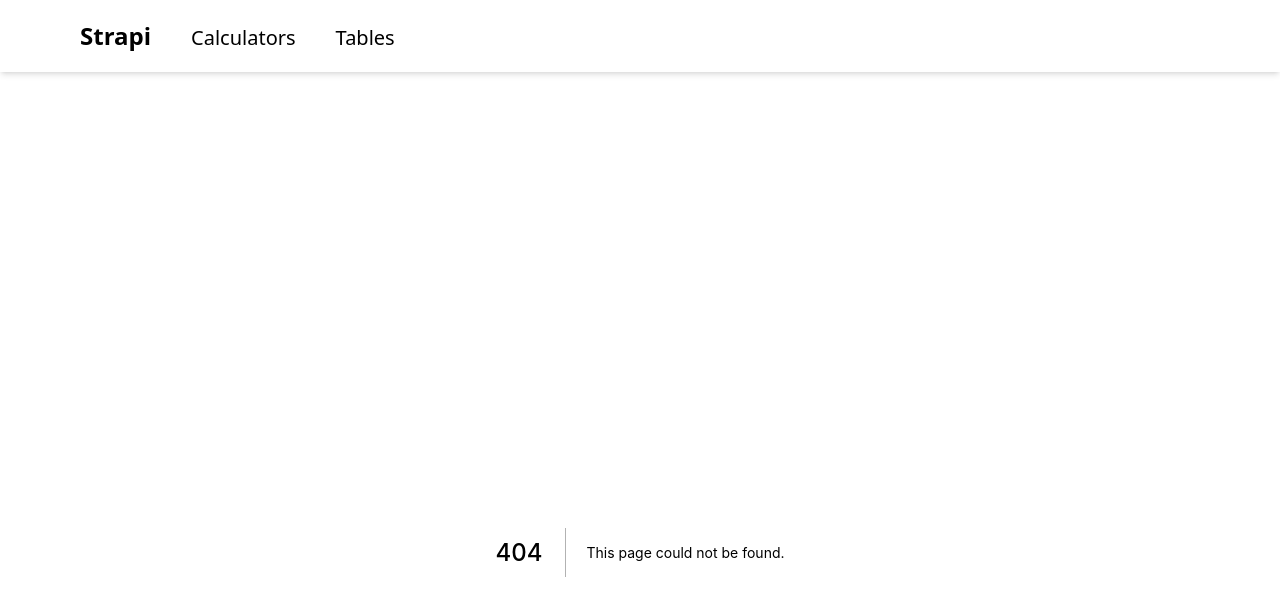
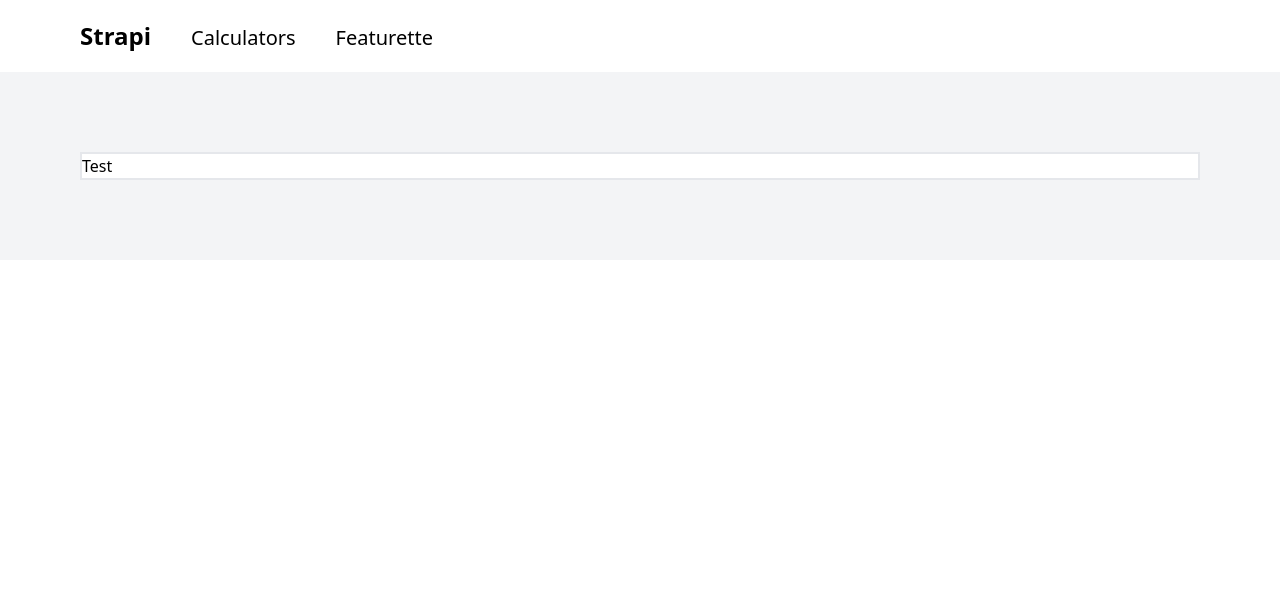
Before and after one commit to ksmith4134/nextjs-frontend, a Next.js app: page /featurette in a window 1280 px wide. Before the commit this address had no page. Shown: the top 600 px of the page. Built offline with nearby package versions, Linux system fonts and the light colour scheme.

Commit message:
Installed Framer Motion module

```diff
--- a/components/Card.js
+++ b/components/Card.js
@@ -1,5 +1,6 @@
 import Link from 'next/link'
 import PostImage from './PostImage';
+import Image from 'next/image'
 
 export default function Card(props) {
 
@@ -24,7 +25,14 @@ export default function Card(props) {
           <Link href={`/posts/${post.id}`}><a className='text-blue-500 hover:cursor-pointer hover:underline hover:underline-offset-4 font-semibold'>Learn More &gt;</a></Link>
         </div>
         <div>
-          <PostImage imgURL={post.attributes.profile.data.attributes.url} classes={"rounded-2xl"} />
+          {/* <PostImage imgURL={post.attributes.profile.data.attributes.url} classes={"rounded-2xl"} /> */}
+          <Image
+            src={post.attributes.profile.data.attributes.url}
+            alt="This is alt text"
+            width={1000}
+            height={500}
+            className="rounded-2xl"
+          />
         </div>
       </div>
     </div>
--- a/components/Nav.js
+++ b/components/Nav.js
@@ -15,8 +15,8 @@ export default function Nav() {
           </Link>
         </li>
         <li className="flex">
-          <Link href="/tables">
-            <a className="text-xl text-black-600 hover:text-blue-500">Tables</a>
+          <Link href="/featurette">
+            <a className="text-xl text-black-600 hover:text-blue-500">Featurette</a>
           </Link>
         </li>
       </ul>
--- a/components/PostPreview.js
+++ b/components/PostPreview.js
@@ -1,18 +1,35 @@
 import PostImage from "./PostImage"
 import Link from 'next/link'
+import Image from 'next/image'
+import {motion, AnimatePresence} from 'framer-motion'
 
 export default function PostPreview({ post }) {
-
   return (
     <Link href={`/posts/${post.id}`}>
+      <motion.div
+        /* key={} */
+        initial={{opacity: 0}} // hidden
+        animate={{opacity: 1}} // visible
+        transition={{duration:.30}}
+        whileHover={{scale: 1.1}}
+        exit={{opacity: 0}}
+      >
         <div className="card mb-5 hover:shadow-2xl hover:cursor-pointer">
-        <PostImage imgURL={post.attributes.profile.data.attributes.url} classes={"rounded-t-2xl"} />
+          {/* <PostImage imgURL={post.attributes.profile.data.attributes.url} classes={"rounded-t-2xl"} /> */}
+          <Image
+            src={post.attributes.profile.data.attributes.url}
+            alt="This is alt text"
+            width={1000}
+            height={500}
+            className="rounded-t-2xl"
+          />
           <div className="p-5">
             <p className="font-bold">{post.attributes.title}</p>
             <small>{post.attributes.author}: {post.attributes.createdAt}</small>
             <p className="mt-4 text-sm pb-2">{post.attributes.description}</p>
           </div>
         </div>
+      </motion.div>
     </Link>
   )
 }
--- a/package.json
+++ b/package.json
@@ -13,6 +13,7 @@
     "@fortawesome/free-regular-svg-icons": "^6.1.0",
     "@fortawesome/free-solid-svg-icons": "^6.1.0",
     "@fortawesome/react-fontawesome": "^0.1.17",
+    "framer-motion": "^6.2.8",
     "next": "12.1.0",
     "react": "17.0.2",
     "react-dom": "17.0.2",
--- a/pages/_app.js
+++ b/pages/_app.js
@@ -3,9 +3,9 @@ import Nav from '../components/Nav'
 
 function MyApp({ Component, pageProps }) {
   return (
-    <div className=''>
+    <div>
       <Nav />
-      <div className="px-10 mt-20">
+      <div>
         <Component {...pageProps} />
       </div>
     </div>
--- a/pages/calculators.js
+++ b/pages/calculators.js
@@ -1,6 +1,5 @@
 import CalcRangeSlider from "../components/CalcRangeSlider";
 import { useState, useEffect } from 'react'
-import { ReactElement } from 'react'
 import { faCircleQuestion } from '@fortawesome/free-solid-svg-icons'
 import { FontAwesomeIcon } from '@fortawesome/react-fontawesome'
 import ReactTooltip from 'react-tooltip'
@@ -27,7 +26,7 @@ export default function Calculators() {
   }
 
   return (
-    <div className="px-10">
+    <div className="px-20 mt-20">
       <div className="card px-4 py-4 bg-gray-50">
         <div className="flex items-center justify-between gap-2">
           <h2 className="text-3xl font-bold">Breakeven: <span className="font-semibold">{isNaN(fcValue/(uspValue-vcValue)) ? ("") : (isFinite(fcValue/(uspValue-vcValue)) ? (fcValue/(uspValue-vcValue)).toFixed(2) : "" )}</span></h2>
--- /dev/null
+++ b/pages/featurette.js
@@ -0,0 +1,15 @@
+import Image from 'next/image'
+
+export default function Featurette() {
+  return (
+    <div className="bg-gray-100">
+      <div className="p-20">
+        <div className='bg-white border-2'>
+          <div>
+            Test
+          </div>
+        </div>
+      </div>
+    </div>
+  )
+}
--- a/pages/index.js
+++ b/pages/index.js
@@ -5,7 +5,7 @@ import { getPosts, getCategories } from '../lib/api'
 export default function Home({ posts, categories}) {
   return (
     <div>
-      <div className="flex place-content-center mt-6">
+      <div className="flex place-content-center mt-20">
         <AllPosts posts={posts} />
       </div>
       <div className="flex place-content-center mt-24 mb-24">
@@ -15,6 +15,7 @@ export default function Home({ posts, categories}) {
   )
 }
 
+// Fetch using GraphQL
 export async function getStaticProps() {
   const allPosts = await getPosts()
   const allCategories = await getCategories()
@@ -22,10 +23,12 @@ export async function getStaticProps() {
     props: {
       posts: allPosts.data,
       categories: allCategories.data,
-    }
+    },
+    revalidate: 10,
   }
 }
 
+// Fetch using  URL
 /* export async function getStaticProps() {
   const getPosts = await fetch(`${process.env.API_URL}/api/posts?populate=%2A`)
   const postsRes = await getPosts.json()
--- a/pages/tables.js
+++ /dev/null
@@ -1,7 +0,0 @@
-
-
-export default function Tables() {
-  return (
-    <div>Tables</div>
-  )
-}
```
Also changed, not shown: 1 other file (tests, documents, lock files or other folders). Lines whose indentation alone changed are shown as unchanged.
